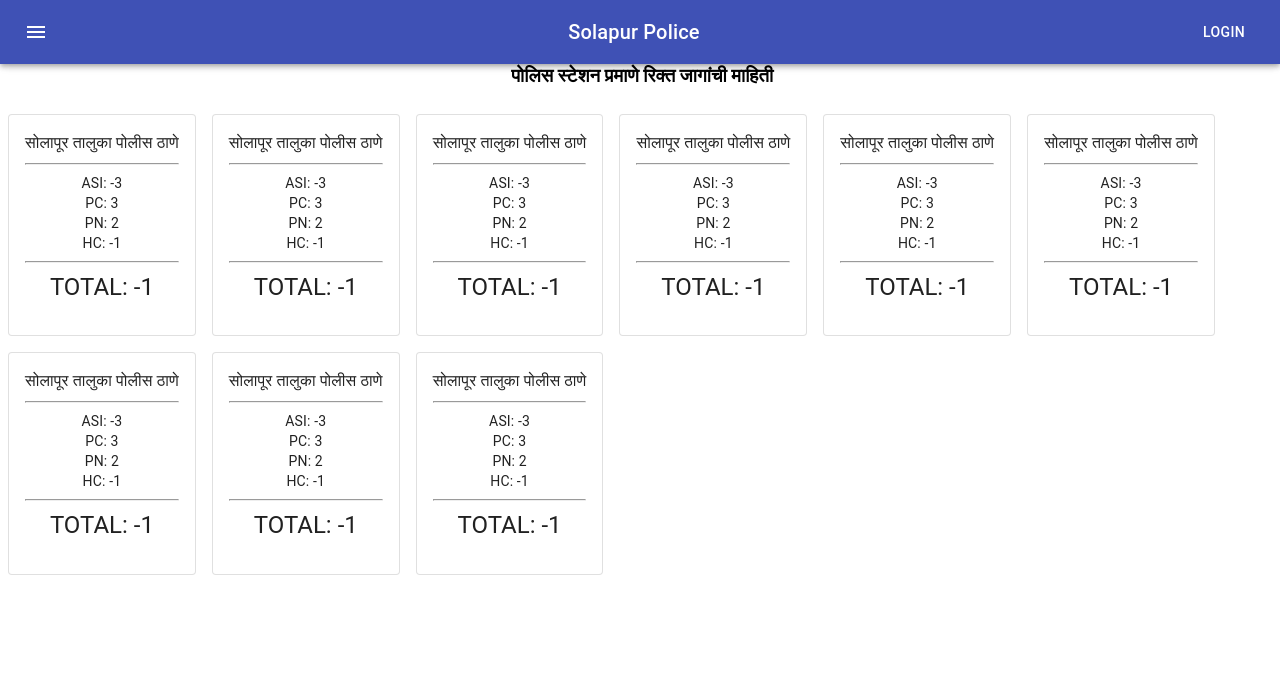
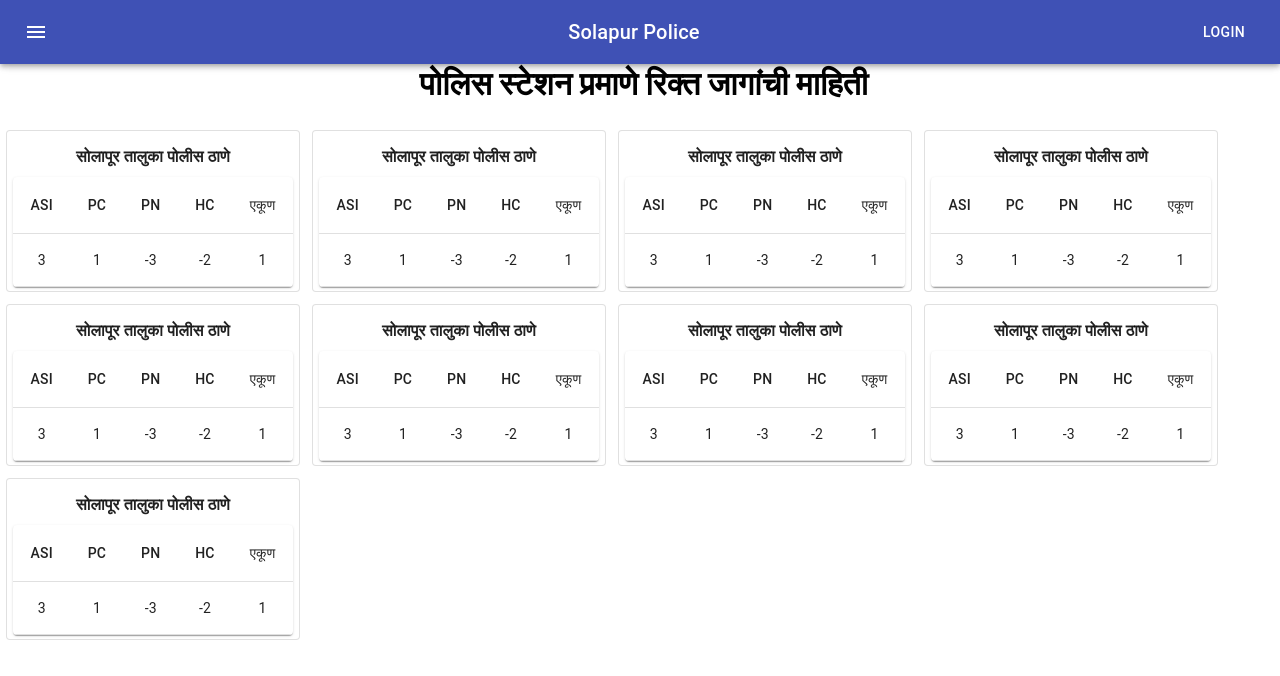
Before and after one commit to omkargaikwad23/solapur-police-transfer, a React (Create React App) app: page /emptyPos in a window 1280 px wide. Shown: the top 676 px of the page. Built offline with nearby package versions, Linux system fonts and the light colour scheme.

Commit message:
empty positions in  police station page done

```diff
--- a/src/Pages/EmptyPosInfo/EmptyCard.js
+++ b/src/Pages/EmptyPosInfo/EmptyCard.js
@@ -5,12 +5,30 @@ import CardActions from '@material-ui/core/CardActions';
 import CardContent from '@material-ui/core/CardContent';
 import Button from '@material-ui/core/Button';
 import Typography from '@material-ui/core/Typography';
+import CardActionArea from '@material-ui/core/CardActionArea';
+import Box from '@material-ui/core/Box';
+import Table from '@material-ui/core/Table';
+import TableBody from '@material-ui/core/TableBody';
+import TableCell from '@material-ui/core/TableCell';
+import TableContainer from '@material-ui/core/TableContainer';
+import TableHead from '@material-ui/core/TableHead';
+import TableRow from '@material-ui/core/TableRow';
+import Paper from '@material-ui/core/Paper';
+
 
 const useStyles = makeStyles({
   root: {
-    maxWidth: 200,
-    margin: 8,
-  }
+    width: 292,
+    height: 160,
+    margin: 6,
+  },
+  body: {
+    padding: 6,
+    flex: '1 0 auto'
+  },
+  table: {
+
+  },
 });
 
 export default function OutlinedCard() {
@@ -19,33 +37,42 @@ export default function OutlinedCard() {
 
   return (
     <Card className={classes.root} variant="outlined">
-      <CardContent>
-        <Typography variant="body1" fontWeight="bold">
-          सोलापूर तालुका पोलीस ठाणे
-        </Typography>
-        {/* <br></br> */}
-        {/* <Typography className={classes.pos} color="textSecondary">
-          ASI
-        </Typography> */}
-        <hr/>
+      <CardActionArea>
+        <CardContent className={classes.body}>
+          <Typography >
+            <Box fontWeight="fontWeightBold" m={1}>
+              सोलापूर तालुका पोलीस ठाणे
+            </Box>
+          </Typography>
 
-        <Typography variant="body2" component="p">
-          ASI: -3
-        </Typography>
-        <Typography variant="body2" component="p">
-          PC: 3
-        </Typography>
-        <Typography variant="body2" component="p">
-          PN: 2
-        </Typography>
-        <Typography variant="body2" component="p">
-          HC: -1
-        </Typography>
-        <hr/>
-        <Typography gutterBottom variant="h5" component="h2">
-          TOTAL: -1
-        </Typography>
-      </CardContent>
+          <TableContainer component={Paper}>
+            <Table className={classes.table} aria-label="simple table">
+              <TableHead>
+                <TableRow>
+                  <TableCell align="center">ASI</TableCell>
+                  <TableCell align="center">PC</TableCell>
+                  <TableCell align="center">PN</TableCell>
+                  <TableCell align="center">HC</TableCell>
+                  <TableCell align="center">एकूण</TableCell>
+                </TableRow>
+              </TableHead>
+              <TableBody>
+                {/* {rows.map((row) => ( */}
+                  <TableRow>
+                    <TableCell align="center">3</TableCell>
+                    <TableCell align="center">1</TableCell>
+                    <TableCell align="center">-3</TableCell>
+                    <TableCell align="center">-2</TableCell>
+                    <TableCell align="center">1</TableCell>
+                  </TableRow>
+                {/* ))} */}
+              </TableBody>
+            </Table>
+          </TableContainer>
+
+
+        </CardContent>
+      </CardActionArea>
       {/* <CardActions>
         <Button size="small">Learn More</Button>
       </CardActions> */}
--- a/src/Pages/EmptyPosInfo/EmptyPosInfo.js
+++ b/src/Pages/EmptyPosInfo/EmptyPosInfo.js
@@ -21,11 +21,11 @@ export default function EligibleEmp() {
   return (
 
     <div>
-      <h3>&nbsp;पोलिस स्टेशन प्रमाणे रिक्त जागांची माहिती</h3>
+      <h1>&nbsp;पोलिस स्टेशन प्रमाणे रिक्त जागांची माहिती</h1>
 
       <Grid className={classes.root} container>
-        <Grid item xs={12}>
-          <div style={{ display: 'flex', flexWrap: 'wrap'}}>
+        <Grid item sm={12}>
+          <div style={{ display: 'flex', flexWrap: 'wrap', text: 'center', }}>
             <EmptyCard/>
             <EmptyCard/>
             <EmptyCard/>
```
